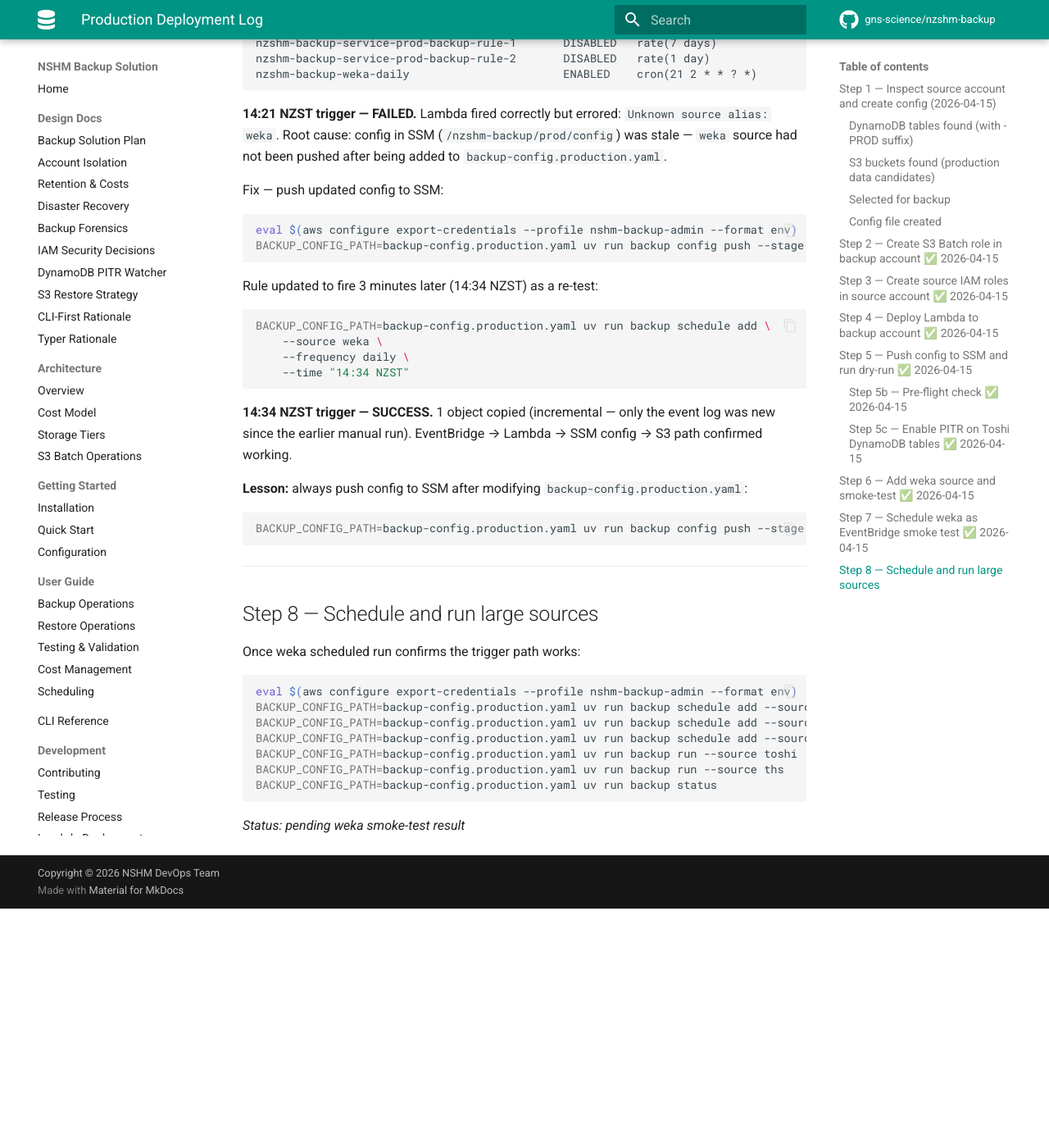
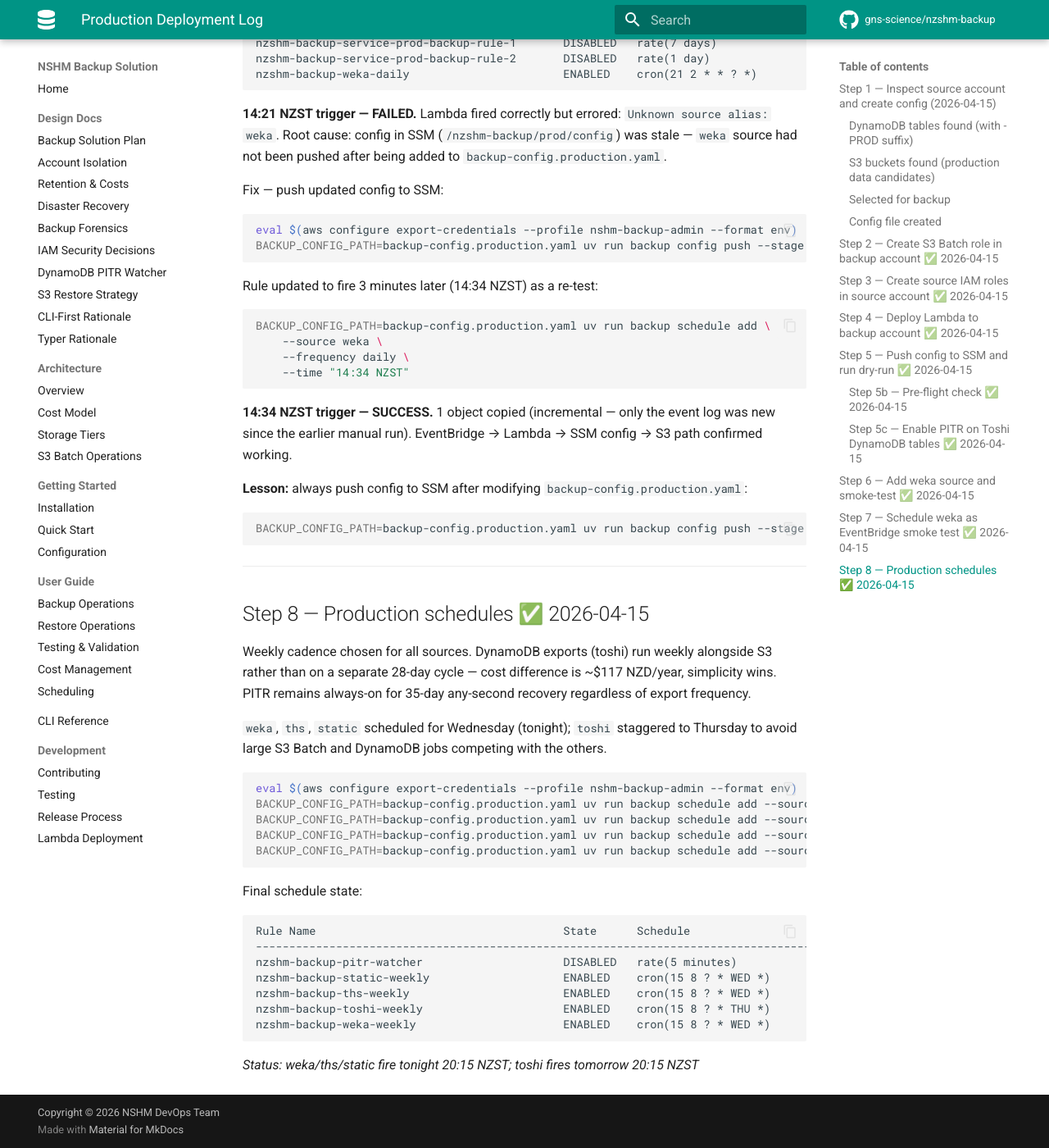
Before and after one commit to GNS-Science/aws-snapshot, an MkDocs documentation site: the page built from docs/PROD-DEPLOY-LOG.md, in a window 1280 px wide and 1400 px high, scrolled down 5964 px. Shown: the whole window at 82% size. Built offline with MkDocs 1.6.1 and Material for MkDocs 9.7.7, drawn with Linux system fonts in a browser that asks for light colours; comment, search, counter and statistics services are not loaded; the version menu is left out; before the commit the page ends 7072 px from its top, so only the background shows below that.

Commit message:
docs: record production weekly schedules in deploy log
All 4 sources scheduled weekly via EventBridge. weka/ths/static → Wednesday
20:15 NZST, toshi → Thursday 20:15 NZST (staggered to avoid job contention).

````diff
--- a/docs/PROD-DEPLOY-LOG.md
+++ b/docs/PROD-DEPLOY-LOG.md
@@ -303,18 +303,33 @@ BACKUP_CONFIG_PATH=backup-config.production.yaml uv run backup config push --sta
 
 ---
 
-## Step 8 — Schedule and run large sources
+## Step 8 — Production schedules ✅ 2026-04-15
 
-Once weka scheduled run confirms the trigger path works:
+Weekly cadence chosen for all sources. DynamoDB exports (toshi) run weekly alongside S3
+rather than on a separate 28-day cycle — cost difference is ~$117 NZD/year, simplicity wins.
+PITR remains always-on for 35-day any-second recovery regardless of export frequency.
+
+`weka`, `ths`, `static` scheduled for Wednesday (tonight); `toshi` staggered to Thursday
+to avoid large S3 Batch and DynamoDB jobs competing with the others.
 
 ```bash
 eval $(aws configure export-credentials --profile nshm-backup-admin --format env)
-BACKUP_CONFIG_PATH=backup-config.production.yaml uv run backup schedule add --source toshi --frequency daily --time "02:00 NZST"
-BACKUP_CONFIG_PATH=backup-config.production.yaml uv run backup schedule add --source ths --frequency daily --time "02:00 NZST"
-BACKUP_CONFIG_PATH=backup-config.production.yaml uv run backup schedule add --source static --frequency daily --time "02:00 NZST"
-BACKUP_CONFIG_PATH=backup-config.production.yaml uv run backup run --source toshi
-BACKUP_CONFIG_PATH=backup-config.production.yaml uv run backup run --source ths
-BACKUP_CONFIG_PATH=backup-config.production.yaml uv run backup status
+BACKUP_CONFIG_PATH=backup-config.production.yaml uv run backup schedule add --source weka --frequency weekly --time "2026-04-15 20:15 NZST"
+BACKUP_CONFIG_PATH=backup-config.production.yaml uv run backup schedule add --source ths --frequency weekly --time "2026-04-15 20:15 NZST"
+BACKUP_CONFIG_PATH=backup-config.production.yaml uv run backup schedule add --source static --frequency weekly --time "2026-04-15 20:15 NZST"
+BACKUP_CONFIG_PATH=backup-config.production.yaml uv run backup schedule add --source toshi --frequency weekly --time "2026-04-16 20:15 NZST"
 ```
 
-_Status: pending weka smoke-test result_
+Final schedule state:
+
+```
+Rule Name                                     State      Schedule                       Local time
+----------------------------------------------------------------------------------------------------
+nzshm-backup-pitr-watcher                     DISABLED   rate(5 minutes)
+nzshm-backup-static-weekly                    ENABLED    cron(15 8 ? * WED *)           → Wednesday 20:15 NZST locally
+nzshm-backup-ths-weekly                       ENABLED    cron(15 8 ? * WED *)           → Wednesday 20:15 NZST locally
+nzshm-backup-toshi-weekly                     ENABLED    cron(15 8 ? * THU *)           → Thursday 20:15 NZST locally
+nzshm-backup-weka-weekly                      ENABLED    cron(15 8 ? * WED *)           → Wednesday 20:15 NZST locally
+```
+
+_Status: weka/ths/static fire tonight 20:15 NZST; toshi fires tomorrow 20:15 NZST_
````
